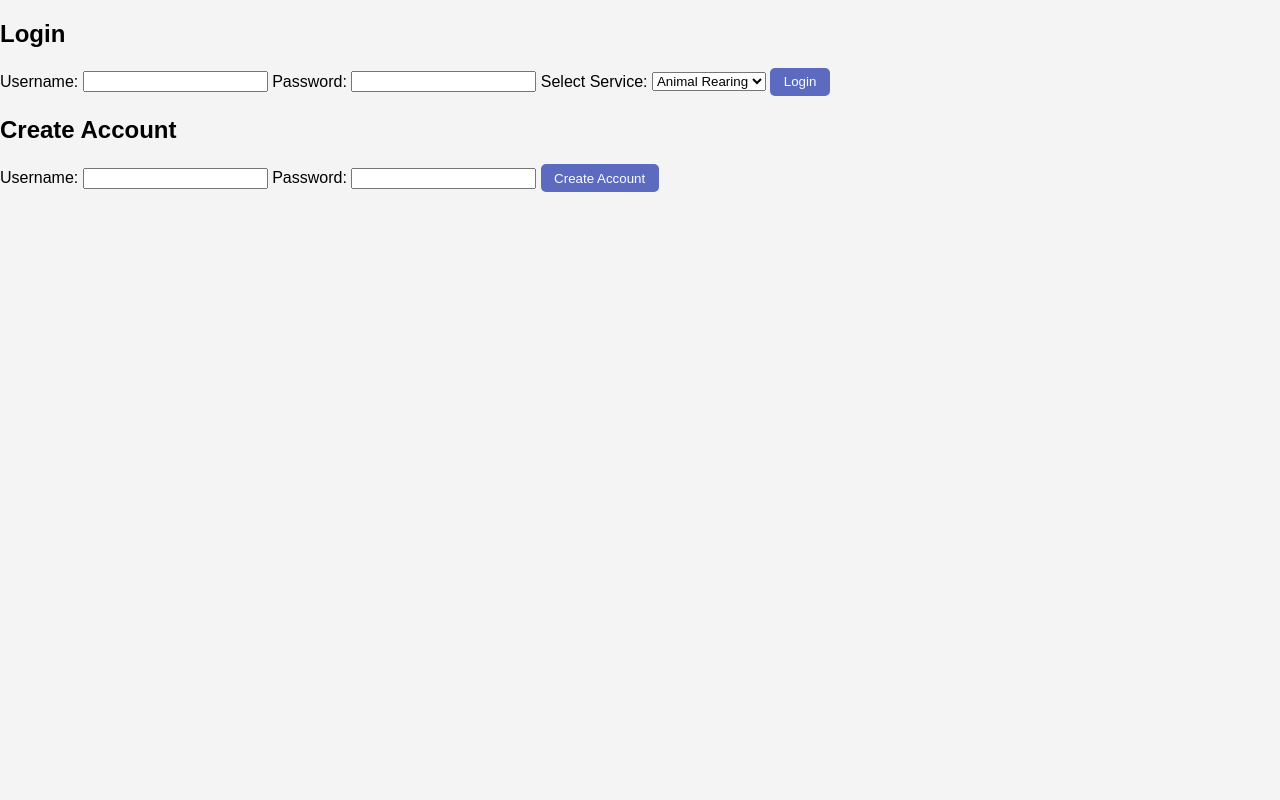
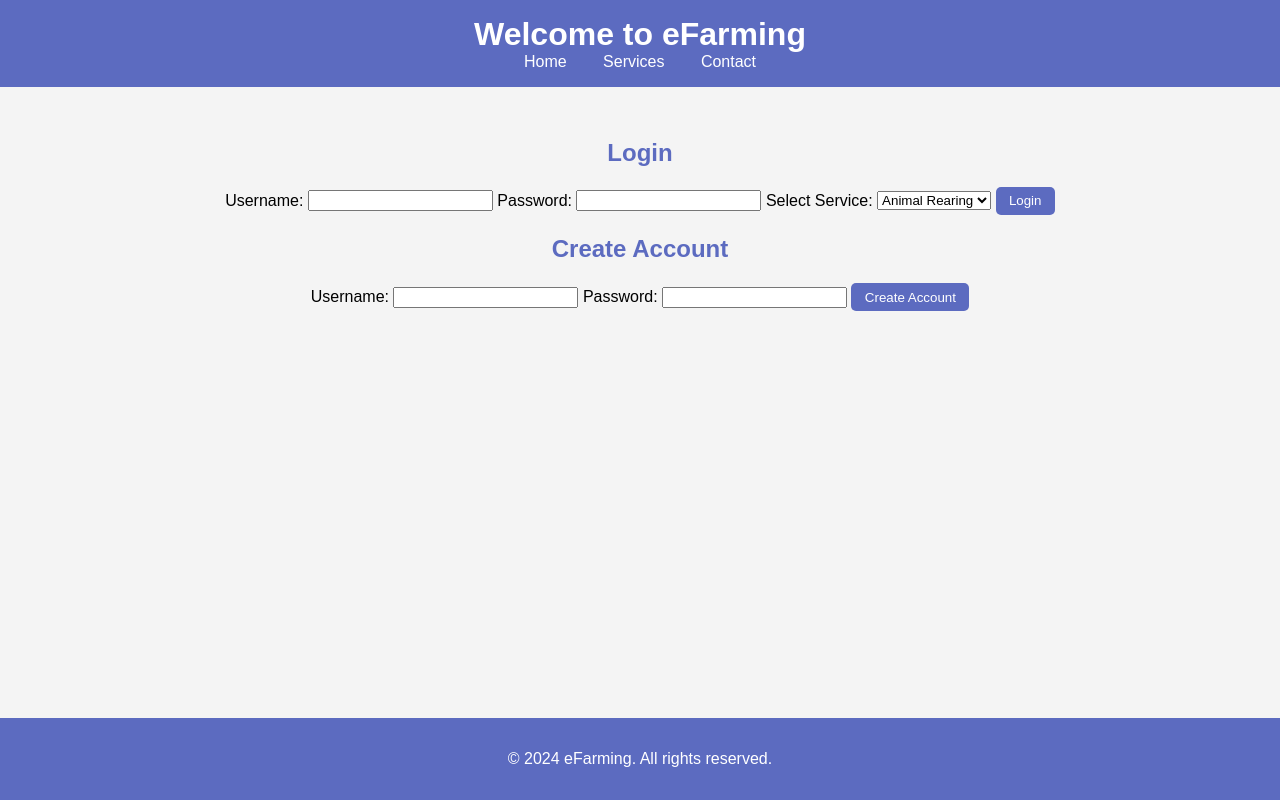
Before and after one commit to devopsclinics/Gemini-K8ts-V2, a website: page e-farming-project/login/index.html in a window 1280 px wide. Drawn offline with Linux system fonts and the light colour scheme.

Commit message:
updated the login html file

```diff
--- a/e-farming-project/login/index.html
+++ b/e-farming-project/login/index.html
@@ -7,26 +7,33 @@
     <link rel="stylesheet" href="styles.css">
 </head>
 <body>
-    <div class="container">
-        <div class="form-container">
+    <header>
+        <h1>Welcome to eFarming</h1>
+        <nav>
+            <a href="#">Home</a>
+            <a href="#">Services</a>
+            <a href="#">Contact</a>
+        </nav>
+    </header>
+    <main>
+        <section id="login-section" class="form-section">
             <h2>Login</h2>
             <form id="login-form">
-                <label for="username">Username:</label>
+                <label for="login-username">Username:</label>
                 <input type="text" id="login-username" name="username" required>
-                <label for="password">Password:</label>
+                <label for="login-password">Password:</label>
                 <input type="password" id="login-password" name="password" required>
                 <label for="service">Select Service:</label>
                 <select id="service" name="service" required>
                     <option value="/animal-rearing">Animal Rearing</option>
                     <option value="/fishery">Fishery</option>
                     <option value="/poultry">Poultry</option>
-                    <option value="/backend">Backend</option>
                 </select>
                 <button type="submit">Login</button>
             </form>
-        </div>
+        </section>
 
-        <div class="form-container">
+        <section id="create-account-section" class="form-section">
             <h2>Create Account</h2>
             <form id="create-account-form">
                 <label for="new-username">Username:</label>
@@ -35,8 +42,11 @@
                 <input type="password" id="new-password" name="password" required>
                 <button type="submit">Create Account</button>
             </form>
-        </div>
-    </div>
+        </section>
+    </main>
+    <footer>
+        <p>&copy; 2024 eFarming. All rights reserved.</p>
+    </footer>
     <script src="script.js"></script>
 </body>
 </html>
```
